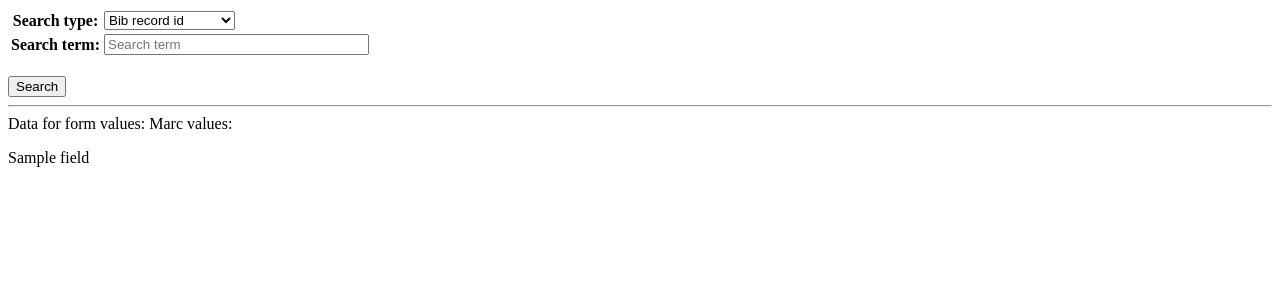
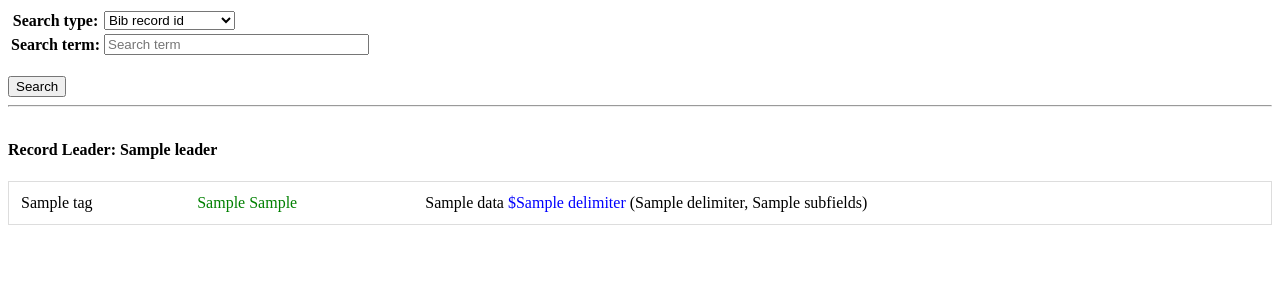
Before and after one commit to UCLALibrary/voyager-archive, a Django app: template voyager_archive/templates/voyager_archive/marc_display.html in a window 1280 px wide. Shown: the top 300 px of the page. Run offline with Django 4.2, Linux system fonts and the light colour scheme; tables that the repository leaves empty hold one stand-in row (values such as "Sample post"); the template is opened without the code that fills it: values that come from a table or form of the project are taken from there, most other values are stand-ins (such as "Sample title", 1, 10 or a date in 2020); parts of the project's set-up code (start-up, migrations or seed data) failed here and were passed over.

Commit message:
Sys 1009/marc record display improvements (#13)
* Changed marc display to dictionary with attributes
* Added css, table and proper display
* Reformatting with Black
* Change requests for formatting and indicator display
* Corrected type hints and indicator substitution

```diff
--- a/voyager_archive/static/css/style.css
+++ b/voyager_archive/static/css/style.css
@@ -28,3 +28,11 @@
   table.data-display tr:nth-child(even) {
     background-color: #f2f2f2;
   }
+
+  .indicators {
+    color: green
+  }
+
+  .delimiter {
+    color: blue
+  }
--- a/voyager_archive/templates/voyager_archive/marc_display.html
+++ b/voyager_archive/templates/voyager_archive/marc_display.html
@@ -11,18 +11,31 @@
 </form>
 <hr/>
 
-{% comment %}
-Raw Marc dump
-{% endcomment %}
+<div class="row">
+    <div class="column">
+        <h4>Record Leader: {{ marc_record.leader }}</h4>
+        <table class="data-display">
+            {% for field in marc_record.fields %}
+            <tr>
+                <td>{{ field.tag }}</td>
+                <td><span class='indicators'>
+                    {{ field.indicator1 }}
+                    {{ field.indicator2 }}
+                    </span>
+                </td>
+                <td>
+                    {{ field.data }}
+                    {% for delimiter, values in field.subfields.items %}
+                        {% for value in values %}
+                            <span class='delimiter'>${{ delimiter }}</span> {{ value }}
+                        {% endfor %}
+                    {% endfor %}
+                </td>
+            </tr>
+            {% endfor %}
+        </table>
+    </div>
+</div>
 
-Data for form values:
-{% for key, val in form.cleaned_data.items %}
-<p>{{ key }} = {{ val }} </p>
-{% endfor %}
-
-Marc values:
-{% for field in marc_record %}
-<p>{{ field }}</p>
-{% endfor %}
 
 {% endblock %}
```
Also changed, not shown: voyager_archive/views_utils.py (+40 -6 lines).
